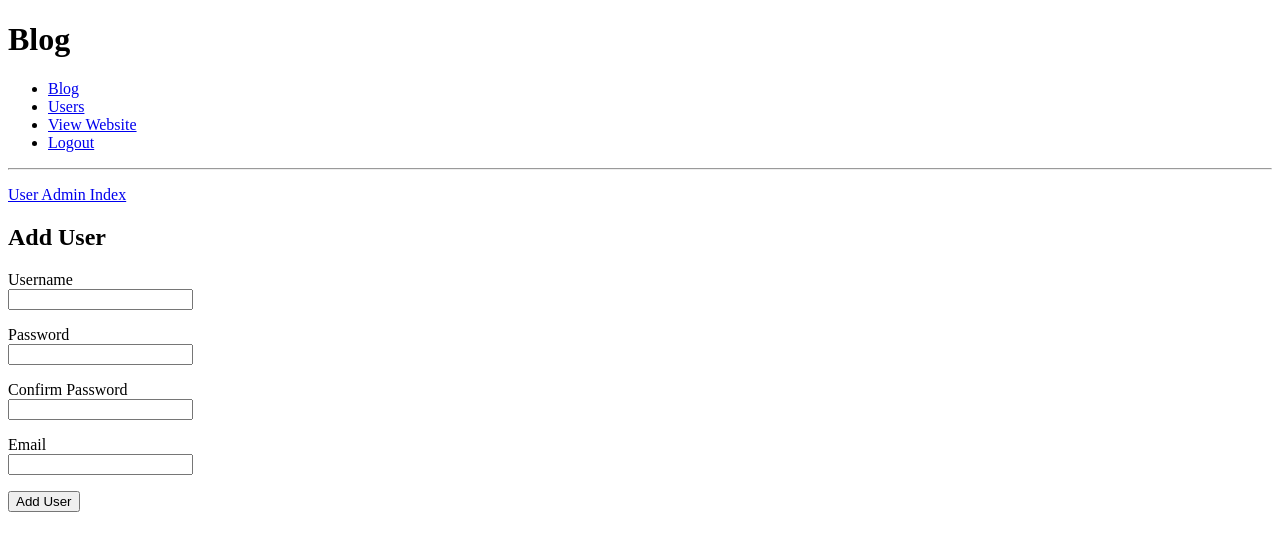
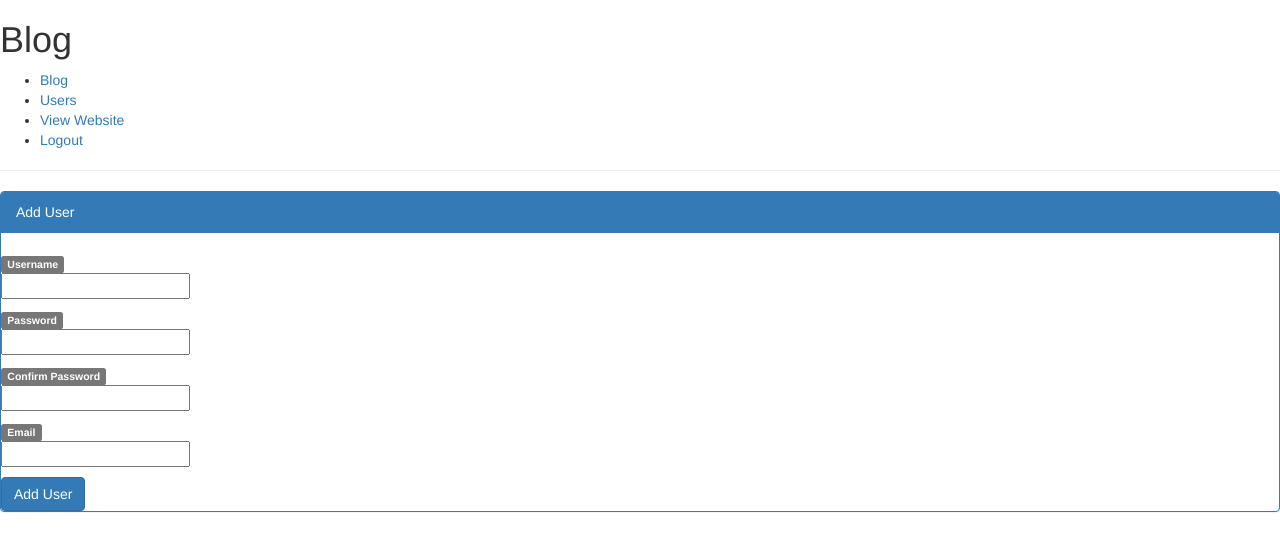
Before and after one commit to optodent/Team-Paris_PHP, a PHP site: page /admin/adduser.php in a window 1280 px wide. Shown: the top 551 px of the page. Run offline with PHP 8.4, Linux system fonts and the light colour scheme; a user stored in the database is signed in.

Commit message:
modified adduser.php

```diff
--- a/admin/adduser.php
+++ b/admin/adduser.php
@@ -2,60 +2,71 @@
 require_once('../includes/config.php');
 
 //if not logged in redirect to login page
-if(!$user->checkIfLogged()){ header('Location: login.php'); }
+if (!$user->checkIfLogged()) {
+    header('Location: login.php');
+}
 ?>
 <!doctype html>
 <html lang="en">
 <head>
     <meta charset="utf-8">
+    <meta name="viewport" content="width=device-width, initial-scale=1.0">
     <title>Admin - Add User</title>
+
+    <!--CSS Style sheet	-->
+    <link rel="stylesheet" href="https://maxcdn.bootstrapcdn.com/bootstrap/3.3.1/css/bootstrap.min.css">
+    <link href='styles/bootstrap-responsive.css' rel='stylesheet'>
+    <link href='styles/index.css' type='text/css' rel="stylesheet">
 </head>
 <body>
 
 <div id="wrapper">
+    <div class="content">
 
-	<?php include('menu.php');?>
-	<p><a href="users.php">User Admin Index</a></p>
+        <?php include('menu.php'); ?>
 
-	<h2>Add User</h2>
+        <div class="right">
+            <div class="panel panel-primary">
+                <div class="panel-heading">Add User</div>
+                <br/>
 
                 <?php
 
                 //if form has been submitted process it
-	if(isset($_POST['submit'])){
+                if (isset($_POST['submit'])) {
 
                     //collect form data
                     extract($_POST);
 
                     //very basic validation
-		if($username ==''){
+                    if ($username == '') {
                         $error[] = 'Please enter the username.';
                     }
 
-		if($password ==''){
+                    if ($password == '') {
                         $error[] = 'Please enter the password.';
                     }
 
-		if($passwordConfirm ==''){
+                    if ($passwordConfirm == '') {
                         $error[] = 'Please confirm the password.';
                     }
 
-		if($password != $passwordConfirm){
+                    if ($password != $passwordConfirm) {
                         $error[] = 'Passwords do not match.';
                     }
 
-		if($email ==''){
+                    if ($email == '') {
                         $error[] = 'Please enter the email address.';
                     }
 
-		if(!isset($error)){
+                    if (!isset($error)) {
 
                         $hashedpassword = $user->password_hash($password, PASSWORD_BCRYPT);
 
                         try {
 
                             //insert into database
-				$stmt = $dataBase->prepare('INSERT INTO db_members (username,password,email) VALUES (:username, :password, :email)') ;
+                            $stmt = $dataBase->prepare('INSERT INTO db_members (username,password,email) VALUES (:username, :password, :email)');
                             $stmt->execute(array(
                                 ':username' => $username,
                                 ':password' => $hashedpassword,
@@ -66,7 +77,7 @@ if(!$user->checkIfLogged()){ header('Location: login.php'); }
                             header('Location: users.php?action=added');
                             exit;
 
-			} catch(PDOException $e) {
+                        } catch (PDOException $e) {
                             echo $e->getMessage();
                         }
 
@@ -75,29 +86,43 @@ if(!$user->checkIfLogged()){ header('Location: login.php'); }
                 }
 
                 //check for any errors
-	if(isset($error)){
-		foreach($error as $error){
-			echo '<p class="error">'.$error.'</p>';
+                if (isset($error)) {
+                    foreach ($error as $error) {
+                        echo '<div class="alert alert-danger" role="alert">
+					<p class="success">' . $error .
+                            '</p>
+				  </div>';
                     }
                 }
                 ?>
 
-	<form action='' method='post'>
+                <form class='post' method='post'>
 
-		<p><label>Username</label><br />
-		<input type='text' name='username' value='<?php if(isset($error)){ echo $_POST['username'];}?>'></p>
+                    <span class="label label-default">Username</span><br/>
+                    <input type='text' name='username' value='<?php if (isset($error)) {
+                        echo $_POST['username'];
+                    } ?>'></p>
 
-		<p><label>Password</label><br />
-		<input type='password' name='password' value='<?php if(isset($error)){ echo $_POST['password'];}?>'></p>
+                    <span class="label label-default">Password</span><br/>
+                    <input type='password' name='password' value='<?php if (isset($error)) {
+                        echo $_POST['password'];
+                    } ?>'></p>
 
-		<p><label>Confirm Password</label><br />
-		<input type='password' name='passwordConfirm' value='<?php if(isset($error)){ echo $_POST['passwordConfirm'];}?>'></p>
+                    <span class="label label-default">Confirm Password</span><br/>
+                    <input type='password' name='passwordConfirm' value='<?php if (isset($error)) {
+                        echo $_POST['passwordConfirm'];
+                    } ?>'></p>
 
-		<p><label>Email</label><br />
-		<input type='text' name='email' value='<?php if(isset($error)){ echo $_POST['email'];}?>'></p>
+                    <span class="label label-default">Email</span><br/>
+                    <input type='text' name='email' value='<?php if (isset($error)) {
+                        echo $_POST['email'];
+                    } ?>'></p>
 
-		<p><input type='submit' name='submit' value='Add User'></p>
+                    <input class="btn btn-primary" type='submit' name='submit' value='Add User'>
 
                 </form>
 
             </div>
+        </div>
+    </div>
+</div>
```
Lines whose indentation alone changed are shown as unchanged.
